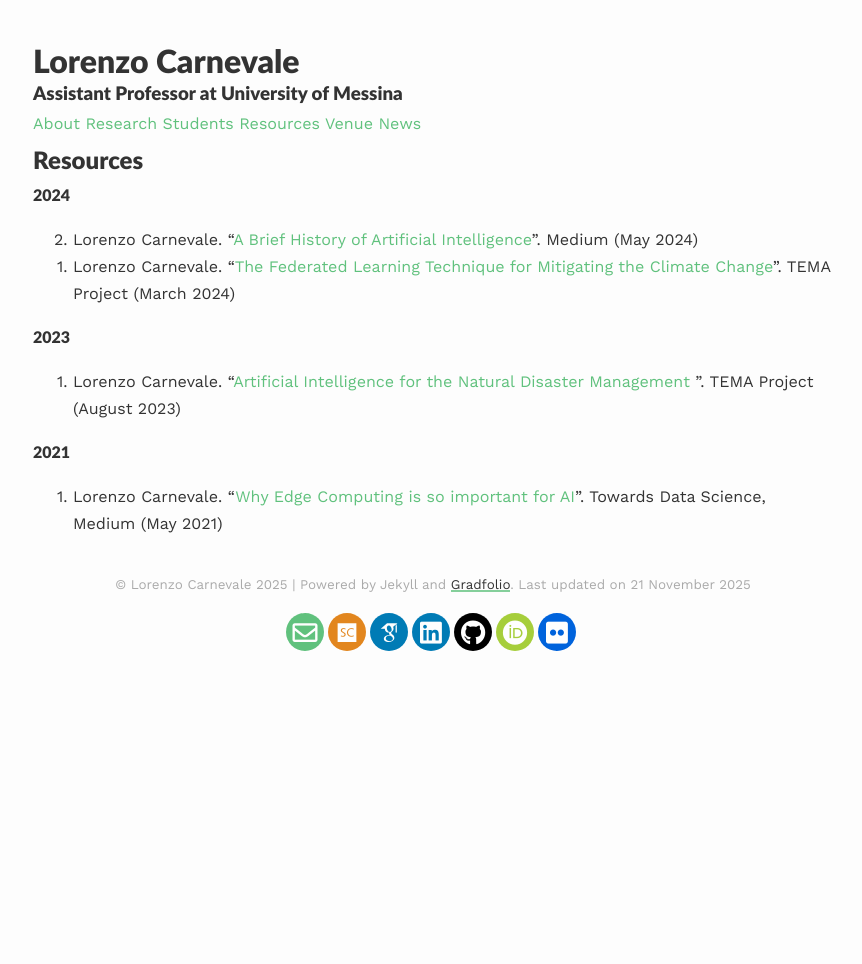
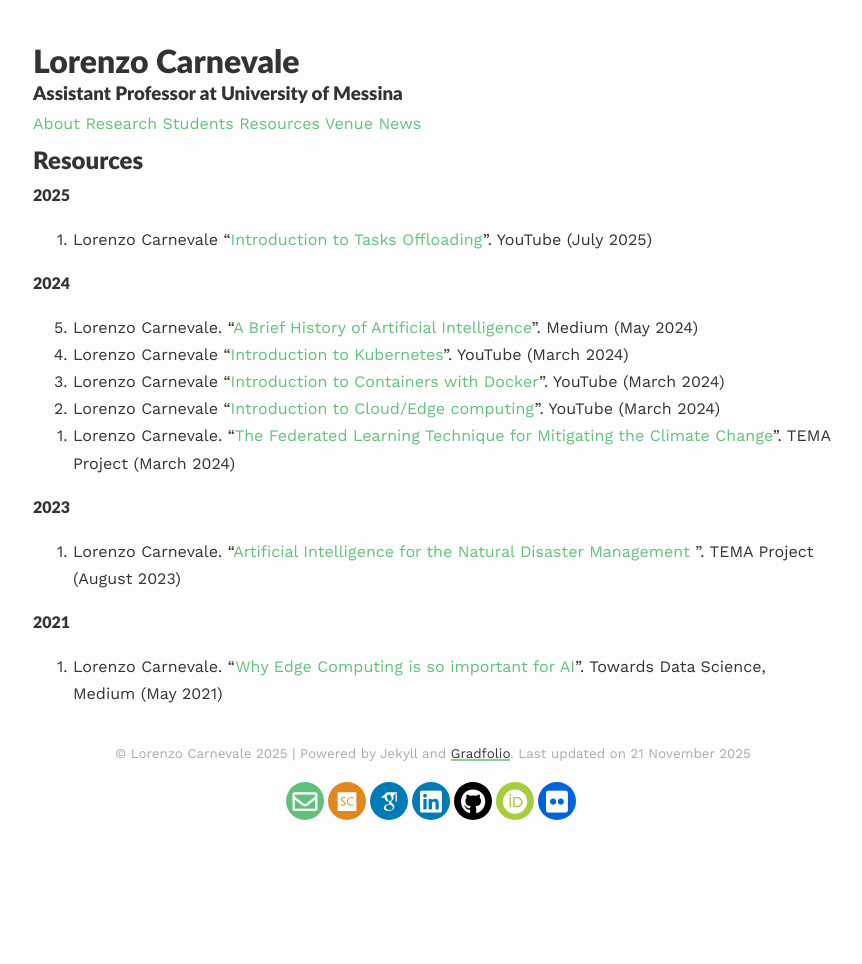
Before and after one commit to lcarnevale/lcarnevale.github.io, a Jekyll site: the page built from _pages/blogs.md, in a window 1280 px wide. Shown: the whole page, without its empty margins (207-1069 px from the left). Built offline with Jekyll 4.4.1, drawn with Linux system fonts in a browser that asks for light colours; nearby versions of some CDN libraries; some web fonts are replaced.

Commit message:
adding video resources

```diff
--- a/_pages/blogs.md
+++ b/_pages/blogs.md
@@ -7,8 +7,15 @@ published: true
 
 ## Resources
 
+#### 2025
+0. Lorenzo Carnevale "[Introduction to Tasks Offloading](https://www.youtube.com/watch?v=oQNL5HtvaIg)". YouTube (July 2025)
+{: reversed="reversed"}
+
 #### 2024
 0. Lorenzo Carnevale. "[A Brief History of Artificial Intelligence](https://medium.com/@lcarnevale/a-brief-history-of-artificial-intelligence-330d01229437)". Medium (May 2024)
+0. Lorenzo Carnevale "[Introduction to Kubernetes](https://www.youtube.com/watch?v=Tly3bW8bJvY)". YouTube (March 2024)
+0. Lorenzo Carnevale "[Introduction to Containers with Docker](https://www.youtube.com/watch?v=DQ7OsB1b4wI)". YouTube (March 2024)
+0. Lorenzo Carnevale "[Introduction to Cloud/Edge computing](https://www.youtube.com/watch?v=BErbxpXZubs)". YouTube (March 2024)
 0. Lorenzo Carnevale. "[The Federated Learning Technique for Mitigating the Climate Change](https://tema-project.eu/articles/federated-learning-technique-mitigating-climate-change)". TEMA Project (March 2024)
 {: reversed="reversed"}
 
```
